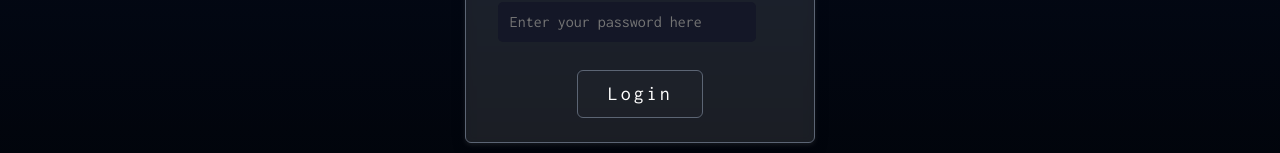
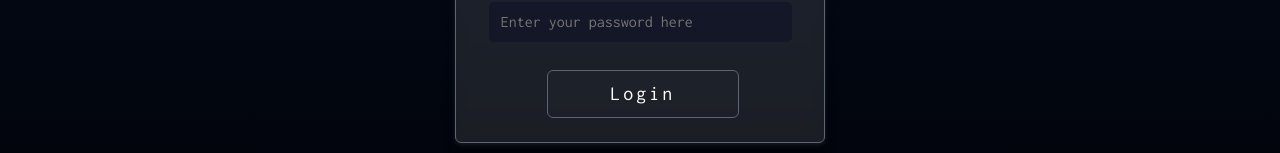
Before and after one commit to aravintharaj-s/Music_plus, a React (Create React App) app in the folder client/: page /signin in a window 1280 px wide. Shown: the part 364-517 px from the top of the page. Built offline with nearby package versions, Linux system fonts and the light colour scheme; a web font is replaced by a local one.

Commit message:
ui changes

```diff
--- a/client/src/pages/signin.css
+++ b/client/src/pages/signin.css
@@ -39,7 +39,7 @@ p{
 }
 
 .reg{
-    width: 350px;
+    width: 370px;
     /* background: rgba(255, 255, 255, 0.104);
     border: 1px solid #5c6574; */
     box-shadow: 0 2px 4px rgb(0 0 0 / 10%), 0 8px 16px rgb(0 0 0 / 10%);
@@ -53,7 +53,7 @@ p{
 }
 
 .login {
-    width: 350px;
+    width: 370px;
     background: rgba(255, 255, 255, 0.103);
     border: 1px solid #5c6574;
     box-shadow: 0 2px 4px rgba(209, 203, 203, 0.1), 0 8px 16px rgb(0 0 0 / 10%);
@@ -88,7 +88,7 @@ p{
     color: #eee8e8;
     margin: 0.5rem 0;
     padding: 0.5rem 0.75rem;
-    width: 86%;
+    width: 95%;
     font-size: 1rem;
     background-color: #141727;
     font-family: 'Inconsolata', monospace;
@@ -101,10 +101,10 @@ p{
     padding: 0.5rem;
     margin: 0.5rem 0;
     border-radius: 6px;
-    width: 40%;
+    width: 57%;
     outline: none;
     cursor: pointer;
-    margin-left: 95px;
+    margin-left: 75px;
     margin-top: 20px;
     transition: all 100ms linear 0ms;
 }
```
